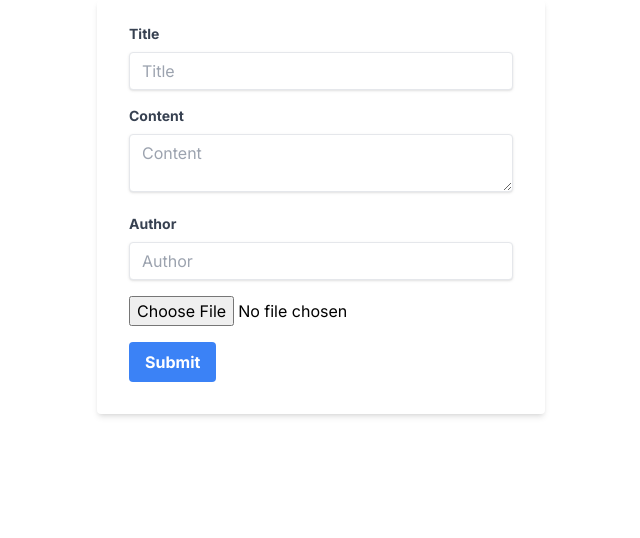
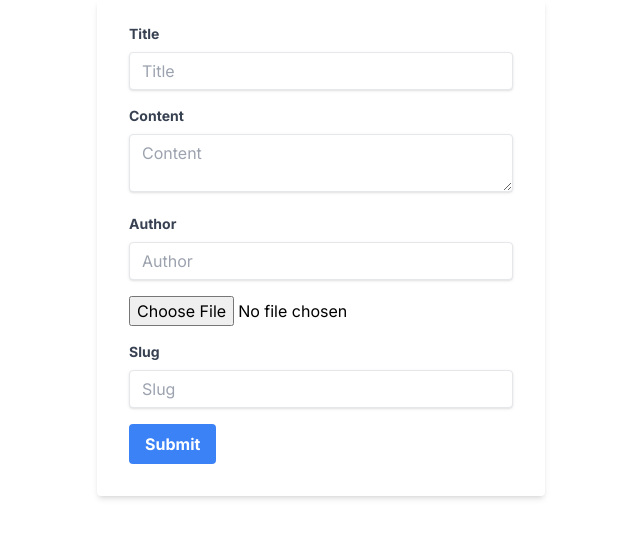
Before and after one commit to Tashfeen-Khan/blog-portfolio, a Next.js app in the folder ui/: page /home in a window 1280 px wide. Shown: the top 538 px of the page, without its empty margins (319-959 px from the left). Built offline with nearby package versions, Linux system fonts and the light colour scheme.

Commit message:
Your commit message

```diff
--- /dev/null
+++ b/ui/src/app/blog/[slug]/page.jsx
@@ -0,0 +1,3 @@
+export default function Page({ params }) {
+  return <div>My Post: {params.slug}</div>
+}
--- a/ui/src/app/blogs/page.js
+++ b/ui/src/app/blogs/page.js
@@ -1,9 +1,8 @@
-"use client"
 "use client"
 import React, { useState, useEffect } from 'react';
 import axios from 'axios';
 import Navbar from '../component/navbar';
-
+import Link from 'next/link'
 function BlogPost() {
   const [blogs, setBlogs] = useState([]);
 
@@ -21,21 +20,22 @@
   return (
     <>
     <Navbar/>
-
-
     <section className="text-gray-600">
   <div className=" gap-2 sm:mx-4 lg:mx-6 grid grid-cols-1 justify-items-center sm:grid-cols-2 md:grid-cols-3 lg:grid-cols-4">
     {blogs.map(blog => (
+      <div key={blog.slug}>
       <div className="m-2  rounded overflow-hidden shadow-lg">
         <div className="relative" style={{ paddingBottom: '56.25%', height: 0, maxWidth: '720px', maxHeight: '400px', overflow: 'hidden' }}>
           <img className="absolute top-0 left-0 w-full h-full object-cover" src={blog.image} alt="Card image" />
         </div>
         <div className="px-6 py-4">
-          <div className="font-bold text-xl mb-2">{blog.title}</div>
+        <Link href={`/api/blogs/${blog.slug}`}>{blog.title}</Link>
           <p className="text-gray-700 text-base">Author: {blog.author}</p>
           <p className="text-gray-700 text-base">{blog.content.substring(0, 126)}</p>
+
         <div><button>learn more</button></div>
         </div>
+      </div>
       </div>
     ))}
   </div>
--- a/ui/src/app/component/addblogforms/form.js
+++ b/ui/src/app/component/addblogforms/form.js
@@ -9,6 +9,7 @@
     content: "",
     author: "",
     image: "",
+    slug:""
   });
 
   const handleChange = (e) => {
@@ -33,6 +34,7 @@
       content: data.content,
       author: data.author,
       image: data.image,
+      slug:data.slug
     };
     axios
       .post("http://localhost:4000/api/blogs", addBlog)
@@ -47,6 +49,7 @@
       content: "",
       author: "",
       image: "",
+      slug:""
     });
   };
 
@@ -110,6 +113,23 @@
             onDone={({ base64 }) => handleImageUpload(base64)}
           />
         </div>
+        <div className="mb-4">
+          <label
+            className="block text-gray-700 text-sm font-bold mb-2"
+            htmlFor="author"
+          >
+            Slug
+          </label>
+          <input
+            className="shadow appearance-none border rounded w-full py-2 px-3 text-gray-700 leading-tight focus:outline-none focus:shadow-outline"
+            id="slug"
+            name="slug"
+            type="text"
+            placeholder="Slug"
+            value={data.slug}
+            onChange={handleChange}
+          />
+        </div>
         <div className="flex items-center justify-between">
           <button
             className="bg-blue-500 hover:bg-blue-700 text-white font-bold py-2 px-4 rounded focus:outline-none focus:shadow-outline"
```
Also changed, not shown: ui/jsconfig.json (+7 -0 lines), 1 other file (tests, documents, lock files or other folders).
